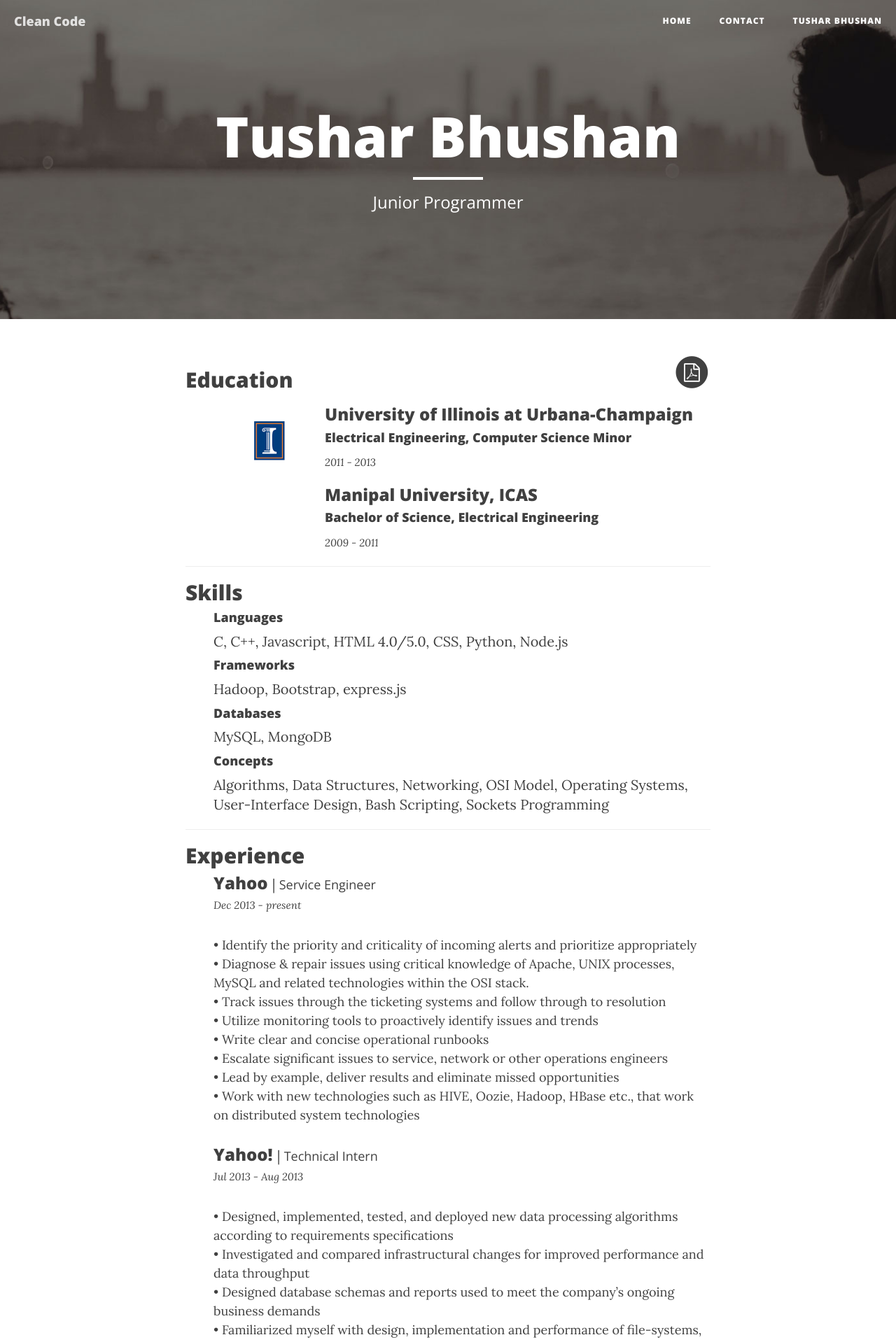
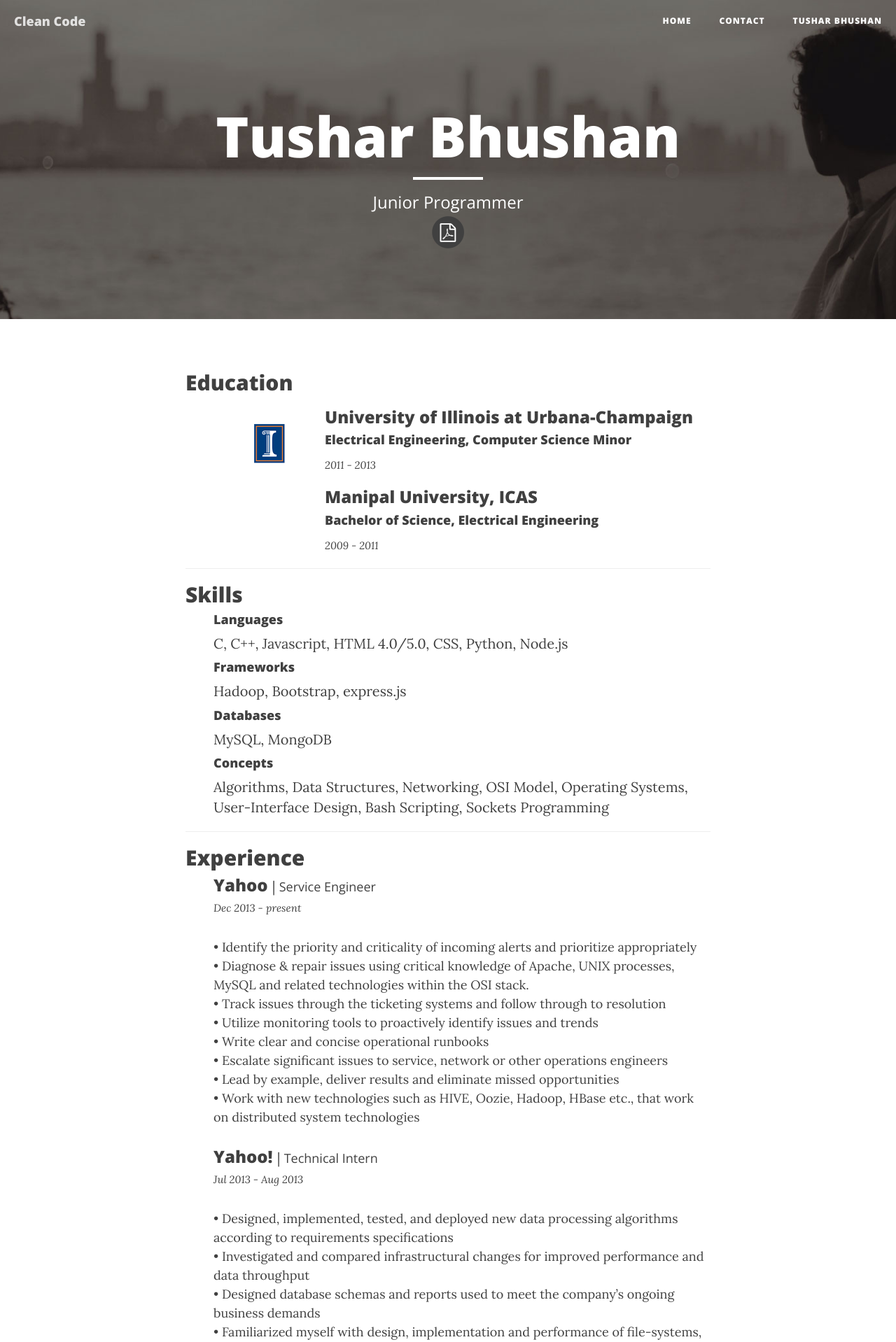
Before and after one commit to tushdante/tushdante.github.io, a Jekyll site: the page built from resume.html, in a window 1280 px wide. Shown: the top 1918 px of the page at 70% size. Built offline with Jekyll 4.4.1, drawn with Linux system fonts in a browser that asks for light colours; nearby versions of some CDN libraries.

Commit message:
added pdf link to header
note: header image now has max-height of 456px

```diff
--- a/_layouts/page.html
+++ b/_layouts/page.html
@@ -3,7 +3,7 @@ layout: default
 ---
 
 <!-- Page Header -->
-<header class="intro-header" style="background-image: url('{{ site.baseurl }}/{% if page.header-img %}{{ page.header-img }}{% else %}{{ site.header-img }}{% endif %}')">
+<header class="intro-header" style="background-image: url('{{ site.baseurl }}/{% if page.header-img %}{{ page.header-img }}{% else %}{{ site.header-img }}{% endif %}'); max-height:456px;">
     <div class="container">
         <div class="row">
             <div class="col-lg-8 col-lg-offset-2 col-md-10 col-md-offset-1">
@@ -11,6 +11,15 @@ layout: default
                     <h1>{% if page.title %}{{ page.title }}{% else %}{{ site.title }}{% endif %}</h1>
                     <hr class="small">
                     <span class="subheading">{{ page.description }}</span>
+                    {% if page.title == "Tushar Bhushan" %}
+                        <br/>
+                        <a href="{{ site.baseurl }}/assets/Tushar Bhushan-Resume.pdf">
+                          <span class="fa-stack fa-lg">
+                              <i class="fa fa-circle fa-stack-2x"></i>
+                              <i class="fa fa-file-pdf-o fa-stack-1x fa-inverse"></i>
+                          </span>
+                        </a>
+                    {% endif %}
                 </div>
             </div>
         </div>
--- a/resume.html
+++ b/resume.html
@@ -10,12 +10,7 @@ header-img: "img/about-bg.jpg"
 
 <div class="row">
     <div class="col-md-12">
-        <a href="{{ site.baseurl }}/assets/Tushar Bhushan-Resume.pdf">
-          <span class="fa-stack fa-lg" style="float:right;">
-              <i class="fa fa-circle fa-stack-2x"></i>
-              <i class="fa fa-file-pdf-o fa-stack-1x fa-inverse"></i>
-          </span>
-        </a>
+
         <section>
           <h2>Education</h2>
           <ul>
```
